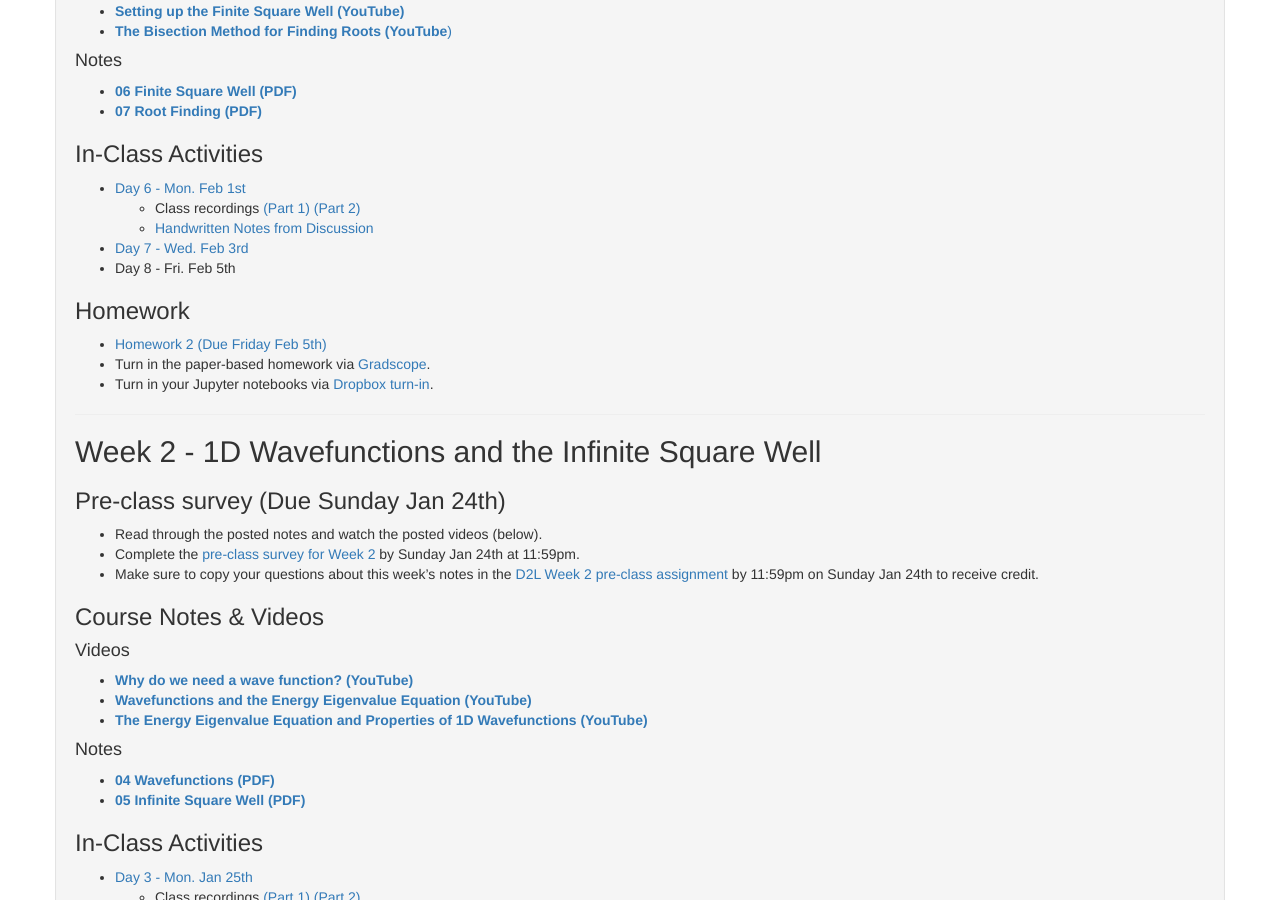
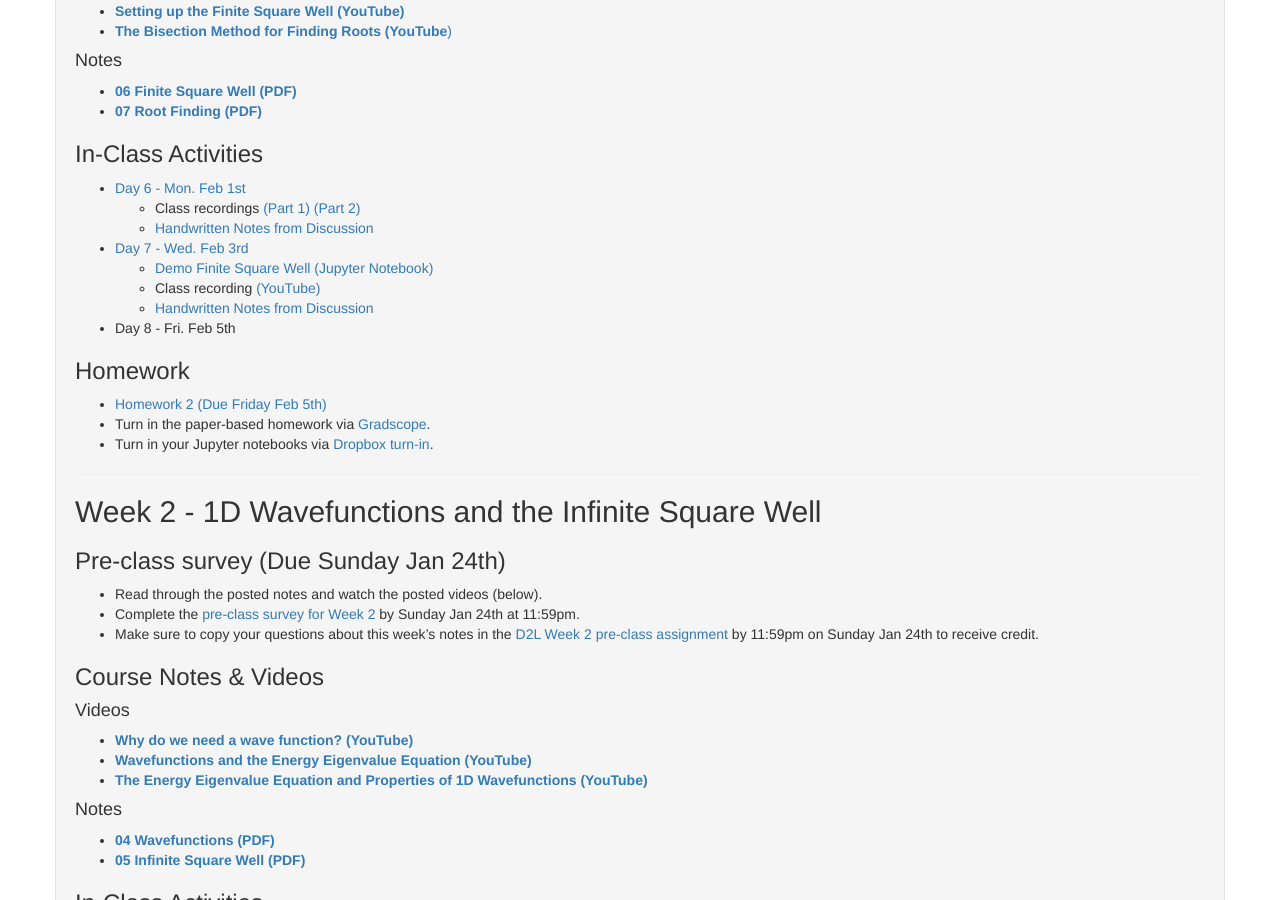
Before and after one commit to dannycab/phy472msu_s2021, a Jekyll site: the page built from notes/index.md, in a window 1280 px wide and 900 px high, scrolled down 1095 px. Built offline with Jekyll 4.4.1, drawn with Linux system fonts in a browser that asks for light colours.

Commit message:
added links to day 7 and notebook demo

```diff
--- a/notes/index.md
+++ b/notes/index.md
@@ -69,6 +69,9 @@
   * Class recordings [(Part 1)](https://www.youtube.com/watch?v=xq11AXzSL7g) [(Part 2)](https://www.youtube.com/watch?v=eT7fUPky-9s)
   * [Handwritten Notes from Discussion](./in-class/Day_6.pdf)
 * [Day 7 - Wed. Feb 3rd](./in-class/day7.html)
+  * [Demo Finite Square Well (Jupyter Notebook)](./in-class/Finite_Square_Well_Demo.ipynb)
+  * Class recording [(YouTube)](https://www.youtube.com/watch?v=6YVkvnjak5s)
+  * [Handwritten Notes from Discussion](./in-class/Day_7.pdf)
 * Day 8 - Fri. Feb 5th
 
 ### Homework
```
Also changed, not shown: 2 other files.
